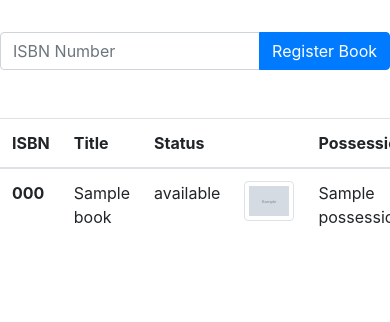
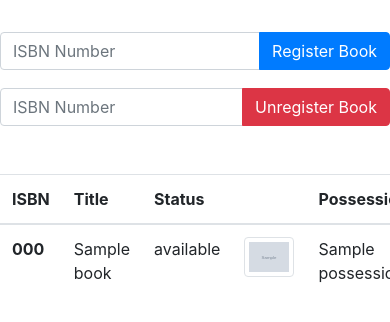
Before and after one commit to ryanramsdell27/open-lib, a Flask app: template templates/items.html in a window 390 px wide; the page is wider, and only the part inside the window is pictured. Shown: the part 56-378 px from the top of that part. Run offline with Flask 2, Linux system fonts and the light colour scheme; the template is opened without the code that fills it: most values are stand-ins (such as "Sample title", 1, 10 or a date in 2020); grey boxes marked "Sample" are stand-in pictures; some libraries are stand-ins or nearby versions.

Commit message:
Unregister functionality from items

```diff
--- a/app.py
+++ b/app.py
@@ -1,7 +1,7 @@
 from flask import Flask, render_template, request, make_response, redirect, url_for
 from pymongo import MongoClient
 import utils, jwt
-import register_user, register_item, events
+import register_user, register_item, events, pprint
 
 app = Flask(__name__)
 
@@ -59,6 +59,29 @@ def registerItem():
 
     return redirect('/items')
 
+@app.route("/unregister-item")
+def unregisterItem():
+    if request.cookies.get('TOKEN') == None:
+        return redirect('/register')
+    decoded = jwt.decode(request.cookies.get('TOKEN'), 'secret', algorithms=['HS256'])
+    if decoded == None:
+        resp = make_response(redirect('/register'))
+        resp.set_cookie('TOKEN', '', expires=0)
+        return resp
+
+    isbn = request.args.get("isbn")
+    if isbn == None:
+        return redirect('/items')
+
+    owner = register_user.get_user_id(decoded['email'])
+    pprint.pprint(owner)
+    catalog_item = utils.get_catalog_item(isbn, owner)
+    pprint.pprint(catalog_item)
+
+    register_item.deregister_item(catalog_item['_id'])
+
+    return redirect('/items')
+
 @app.route("/request")
 def requestItem():
     if request.cookies.get('TOKEN') == None:
--- a/register_item.py
+++ b/register_item.py
@@ -45,9 +45,9 @@ def register_item(isbn, owner_id):
 
 # if an item is available it is deleted from catalog
 def deregister_item(item_id):
-    item = catalog.find_one({'item_id': item_id})
+    item = catalog.find_one({'_id': item_id})
     if item.get('status') == STATUS_AVAILABLE:
-        catalog.delete_one({'item_id': item_id})
+        catalog.delete_one({'_id': item_id})
 
 # Clear the db
 # books.drop()
--- a/templates/items.html
+++ b/templates/items.html
@@ -8,7 +8,7 @@
     {% extends "template.html" %}
     {% block content %}
 
-    <div class="row justify-content-md-center" style="margin-bottom:2em; margin-top: 2em">
+    <div class="row justify-content-md-center" style="margin-bottom:0.1em; margin-top: 2em">
         <div class="col-sm-2"></div>
         <div class="col-sm-8">
             <form action="/register-item">
@@ -21,6 +21,7 @@
                 </div>
               </div>
             </form>
+
             <div class="modal fade" id="exampleModalCenter" tabindex="-1" role="dialog" aria-labelledby="exampleModalCenterTitle" aria-hidden="true">
               <div class="modal-dialog modal-dialog-centered" role="document">
                 <div class="modal-content">
@@ -40,6 +41,22 @@
                 </div>
               </div>
             </div>
+        </div>
+        <div class="col-sm-2"></div>
+    </div>
+    <div class="row justify-content-md-center" style="margin-bottom:2em; margin-top: 0.1em">
+        <div class="col-sm-2"></div>
+        <div class="col-sm-8">
+            <form action="/unregister-item">
+              <div class="input-group mb-3">
+                <input type="text" name="isbn" class="form-control" placeholder="ISBN Number">
+                <div class="input-group-append">
+                    <button type="submit" class="btn btn-danger">
+                      Unregister Book
+                    </button>
+                </div>
+              </div>
+            </form>
         </div>
         <div class="col-sm-2"></div>
     </div>
--- a/utils.py
+++ b/utils.py
@@ -12,6 +12,9 @@ pending_transactions = db.pending_transactions
 
 def get_book(isbn):
     return books.find_one({'isbn': isbn})
+
+def get_catalog_item(isbn, owner_id):
+    return catalog.find_one({'item_id': get_book(isbn)['_id'], 'owner': owner_id})
 
 def get_catalog_items():
     items = catalog.find({})
```
